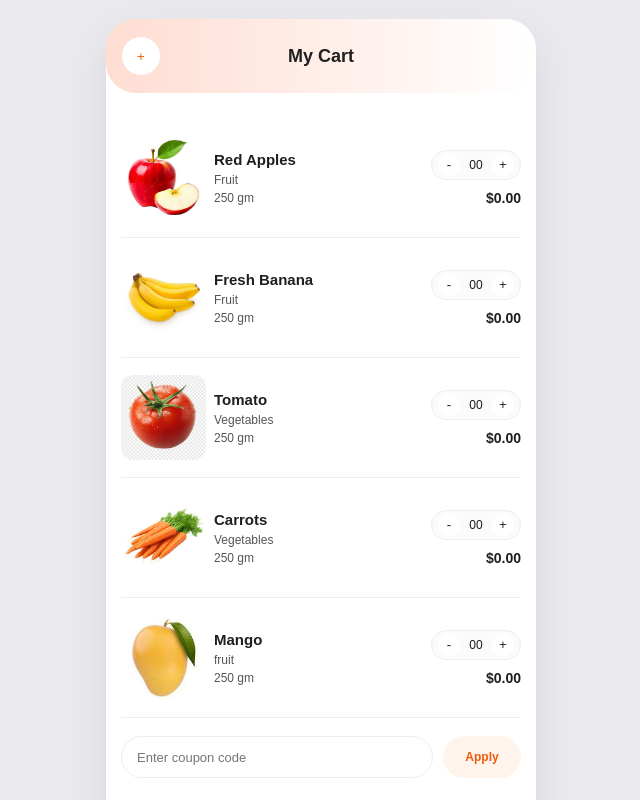
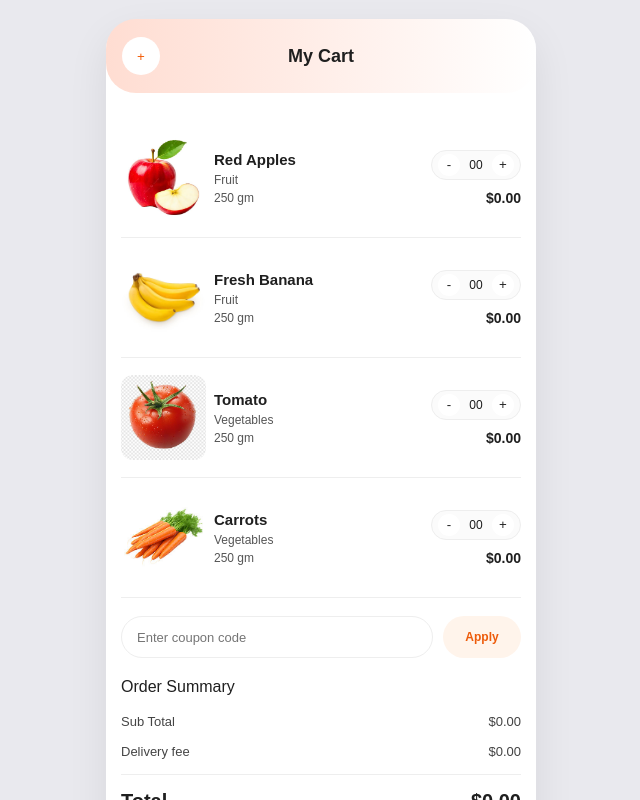
Before and after one commit to Creedbuilds/Mycart, a React (Vite) app: page / in a window 1280 px wide. Shown: the top 800 px of the page, without its empty margins (319-959 px from the left). Built offline with nearby package versions, Linux system fonts and the light colour scheme.

Commit message:
Remove Mango item from product list
Comment out Mango item in product list.

```diff
--- a/src/App.jsx
+++ b/src/App.jsx
@@ -45,15 +45,15 @@ function App() {
       quantity: 0,
       image: carrot,
     },
-    {
-      id: 5,
-      name: "Mango",
-      category: "fruit",
-      weight: "250 gm",
-      price: 5,
-      quantity: 0,
-      image: mango,
-    },
+    // {
+    //   id: 5,
+    //   name: "Mango",
+    //   category: "fruit",
+    //   weight: "250 gm",
+    //   price: 5,
+    //   quantity: 0,
+    //   image: mango,
+    // },
   ]);
 
 
```
